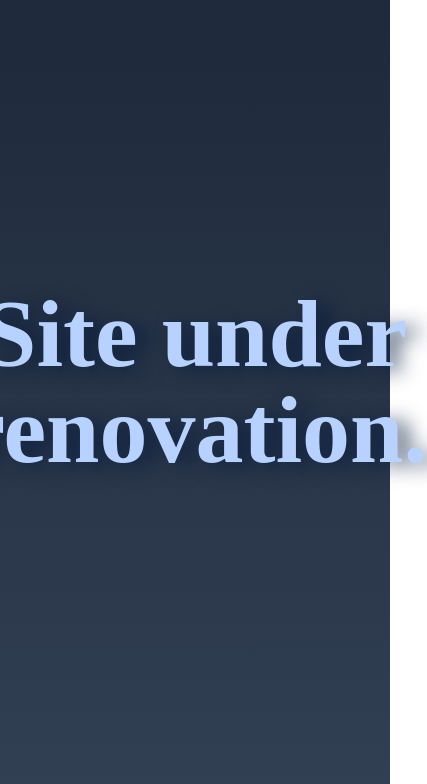
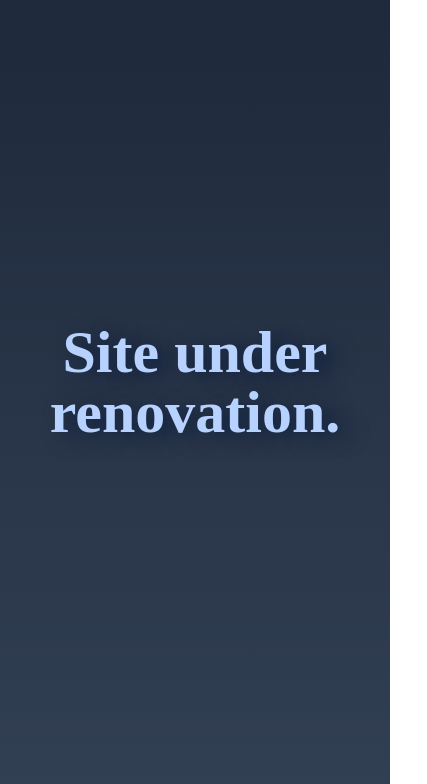
Before and after one commit to bensaine/bensaine.com, a Gatsby site: page / in a window 390 px wide. Shown: the top 784 px of the page, 427 px wide, since content can reach past the window. Built offline with nearby package versions, Linux system fonts and the light colour scheme; Gatsby itself is replaced by a stand-in of ours.

Commit message:
responsive fix

```diff
--- a/src/pages/index.tsx
+++ b/src/pages/index.tsx
@@ -38,7 +38,7 @@ const IndexPage = () => {
 			<div className="bg-gradient-to-b from-slate-800 to-slate-700 h-screen flex items-center">
 				<div className="container mx-auto px-4 py-16 mt-[-5em]">
 					<div className="flex flex-col items-center justify-center gap-8 p-10">
-						<h1 className="text-8xl font-bold handwriting text-[#b8d2ff] text-center">Site under renovation.</h1>
+						<h1 className="text-6xl lg:text-8xl font-bold handwriting text-[#b8d2ff] text-center">Site under renovation.</h1>
 					</div>
 				</div>
 			</div>
```
